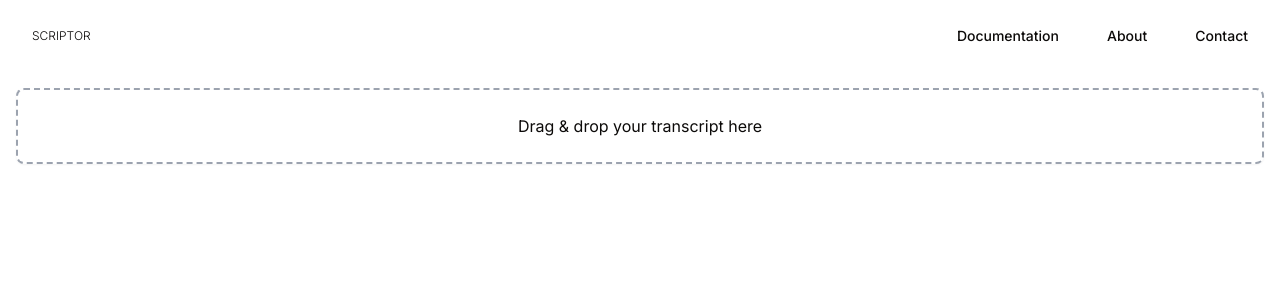
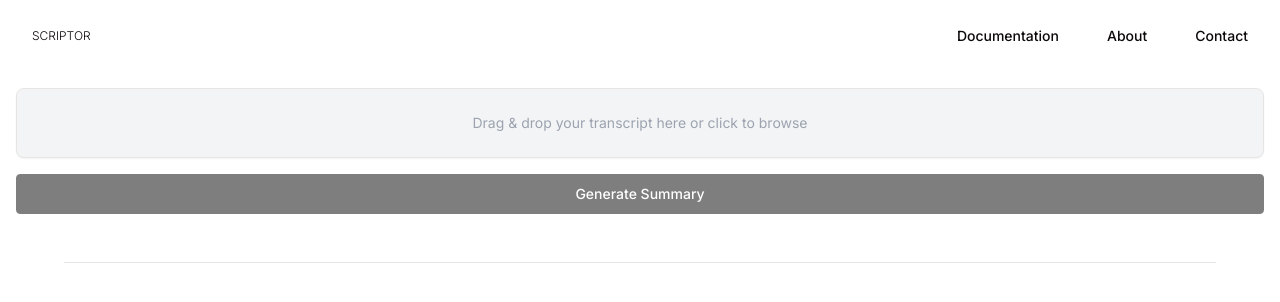
Before and after one commit to elijahmurray/scriptor, a Next.js app: page / in a window 1280 px wide. Shown: the top 302 px of the page. Built offline with nearby package versions, Linux system fonts and the light colour scheme.

Commit message:
ui improvements

```diff
--- a/app/page.tsx
+++ b/app/page.tsx
@@ -1,20 +1,27 @@
 "use client";
 
-import { useState } from 'react';
+import { useState, useRef } from 'react';
 import { Button } from '@/components/ui/button';
 import { Card } from '@/components/ui/card';
 import { Textarea } from '@/components/ui/textarea';
 import { Alert } from '@/components/ui/alert';
+import { Skeleton } from '@/components/ui/skeleton';
+import { Spinner } from '@/components/ui/spinner';
 
+import { SkeletonCard } from '@/components/SkeletonCard';
 
 export default function Home() {
   const [transcript, setTranscript] = useState<string>('');
   const [summary, setSummary] = useState<string>('');
   const [error, setError] = useState<string | null>(null);
+  const [loading, setLoading] = useState<boolean>(false);
+  const [fileName, setFileName] = useState<string | null>(null);
+  const fileInputRef = useRef<HTMLInputElement>(null);
 
   const handleDrop = (event: React.DragEvent<HTMLDivElement>) => {
     event.preventDefault();
     const file = event.dataTransfer.files[0];
+    setFileName(file.name);
     const reader = new FileReader();
     reader.onload = () => {
       setTranscript(reader.result as string);
@@ -26,7 +33,27 @@ export default function Home() {
     event.preventDefault();
   };
 
+  const handleFileChange = (event: React.ChangeEvent<HTMLInputElement>) => {
+    const file = event.target.files?.[0];
+    if (file) {
+      setFileName(file.name);
+      const reader = new FileReader();
+      reader.onload = () => {
+        setTranscript(reader.result as string);
+      };
+      reader.readAsText(file);
+    }
+  };
+
+  const handleCardClick = () => {
+    fileInputRef.current?.click();
+  };
+
   const generateSummary = async () => {
+    setLoading(true);
+    setError(null);
+    setSummary('');
+
     try {
       const chunkSize = 4000;
       const chunks = [];
@@ -64,21 +91,40 @@ export default function Home() {
       setSummary(combinedSummary);
     } catch (error) {
       setError(error.message);
+    } finally {
+      setLoading(false);
     }
   };
 
   return (
     <div className="container mx-auto p-4">
-
-
-      <Card className="p-6 text-center border-dashed border-2 border-gray-400" onDrop={handleDrop} onDragOver={handleDragOver}>
-        <p>Drag & drop your transcript here</p>
+      <Card
+        className={`p-6 text-center bg-gray-100 cursor-pointer ${fileName ? 'bg-gray-200' : 'hover:bg-gray-200'}`}
+        onDrop={handleDrop}
+        onDragOver={handleDragOver}
+        onClick={handleCardClick}
+      >
+        <input
+          type="file"
+          ref={fileInputRef}
+          className="hidden"
+          onChange={handleFileChange}
+        />
+        <p className='text-gray-400 text-sm'>{fileName ? fileName : 'Drag & drop your transcript here or click to browse'}</p>
       </Card>
+      <div className="mt-4 text-center">
+        <Button onClick={generateSummary} className="bg-black hover:bg-blue-100 hover:text-black border border-black text-white py-2 px-4 rounded w-full" disabled={!fileName || loading}>
+          {loading ? <Spinner /> : 'Generate Summary'}
+        </Button>
+        <hr className='m-12' />
+      </div>
       {transcript && (
         <div className="mt-4">
-          <Button onClick={generateSummary} className="bg-blue-500 hover:bg-blue-700 text-white font-bold py-2 px-4 rounded">
-            Generate Summary
-          </Button>
+          {loading && (
+            <div className="mt-4">
+              <SkeletonCard />
+            </div>
+          )}
           {summary && (
             <Textarea className="mt-4 w-full h-64 border border-gray-300 p-2" readOnly value={summary}></Textarea>
           )}
--- /dev/null
+++ b/components/SkeletonCard.tsx
@@ -0,0 +1,13 @@
+import { Skeleton } from "@/components/ui/skeleton"
+
+export function SkeletonCard() {
+    return (
+        <div className="flex flex-col space-y-3">
+            <Skeleton className="h-[125px] w-[100] rounded-xl" />
+            <div className="space-y-2">
+                <Skeleton className="h-4 w-[100]" />
+                <Skeleton className="h-4 w-[100]" />
+            </div>
+        </div>
+    )
+}
--- /dev/null
+++ b/components/ui/skeleton.tsx
@@ -0,0 +1,15 @@
+import { cn } from "@/lib/utils"
+
+function Skeleton({
+  className,
+  ...props
+}: React.HTMLAttributes<HTMLDivElement>) {
+  return (
+    <div
+      className={cn("animate-pulse rounded-md bg-muted", className)}
+      {...props}
+    />
+  )
+}
+
+export { Skeleton }
--- /dev/null
+++ b/components/ui/spinner.tsx
@@ -0,0 +1,25 @@
+const Spinner = () => {
+    return (
+        <div className="spinner"></div>
+    );
+};
+
+export { Spinner };
+
+const style = document.createElement('style');
+style.textContent = `
+    @keyframes spin {
+      to { transform: rotate(360deg); }
+    }
+
+    .spinner {
+      display: inline-block;
+      width: 24px;
+      height: 24px;
+      border: 2px solid rgba(255, 255, 255, 0.6);
+      border-radius: 50%;
+      border-top-color: #3490dc;
+      animation: spin 1s linear infinite;
+    }
+  `;
+document.head.append(style);
```
